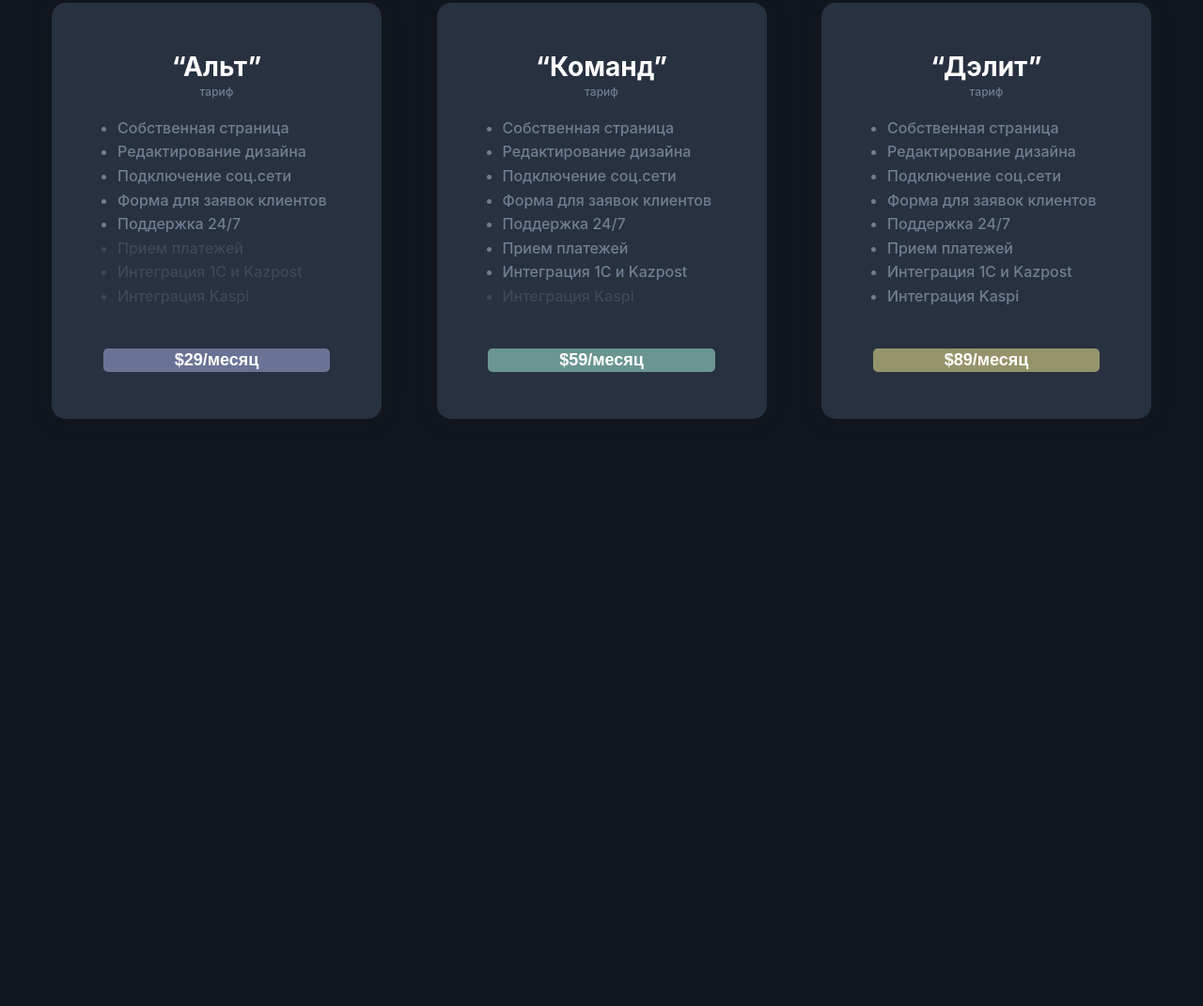
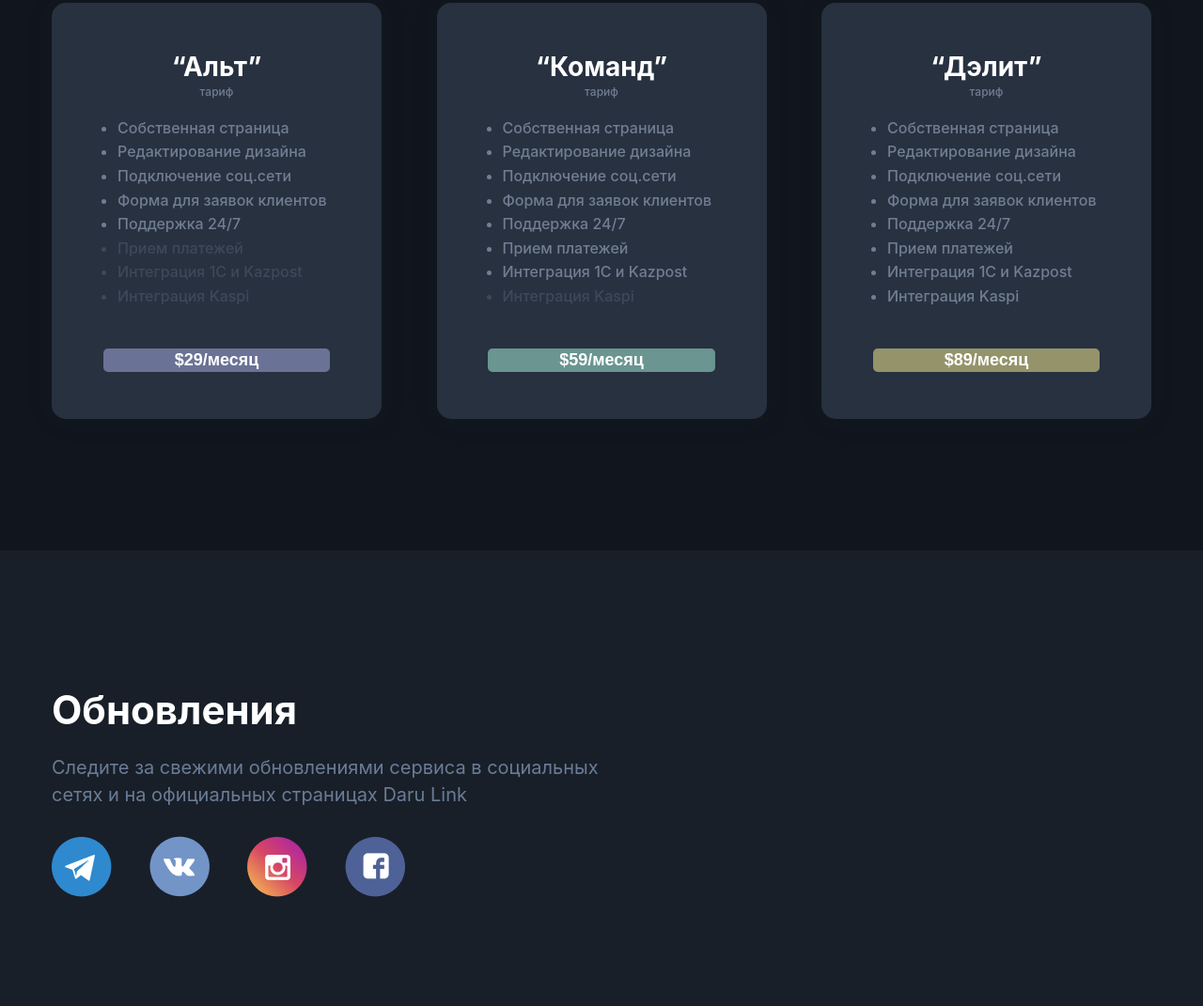
Before and after one commit to Tetiana-Pitikova/LandingDark, a plain HTML site: page index.html in a window 1280 px wide. Shown: the part 3593-4664 px from the top of the page at 94% size. Before the commit the page ends 4179 px from the top, so only its background shows below. Drawn offline with Linux system fonts and the light colour scheme; a web font is replaced by a local one.

Commit message:
creating section6

```diff
--- a/css/style.css
+++ b/css/style.css
@@ -342,3 +342,32 @@ body {
     color: #FFFFFF;
     padding: 70px;
 }
+/* section6 */
+.section6 {
+    background: #181F29;
+}
+.section6 h2 {
+    font-style: normal;
+    font-weight: bold;
+    font-size: 42px;
+    line-height: 50px;
+    color: #FFFFFF;
+    margin: 0;
+    padding-top: 145px;
+    padding-bottom: 22px;
+}
+.section6 p {
+    font-style: normal;
+    font-weight: normal;
+    font-size: 20px;
+    line-height: 142.8%;
+    color: #6A7C95;
+    margin: 0;
+    padding-bottom: 30px;
+}
+.social-media {
+    padding-bottom: 110px;
+}
+.social-media img {
+    padding-right: 35px;
+}
--- a/index.html
+++ b/index.html
@@ -106,6 +106,7 @@
             </div>
         </div>
     </section>
+
     <section class="section5">
         <div class="container">
             <h2>Дешевле чем заказывать</h2>
@@ -165,5 +166,18 @@
             </div>
         </div>
     </section>
+
+    <section class="section6">
+        <div class="container">
+            <h2>Обновления</h2>
+            <p>Следите за свежими обновлениями сервиса в социальных <br> сетях и на официальных страницах Daru Link</p>
+            <div class="social-media">
+                <img src="img/telegramm.png" alt="">
+                <img src="img/vk.png" alt="">
+                <img src="img/instagramm.png" alt="">
+                <img src="img/facebook.png" alt="">
+            </div>
+        </div>
+    </section>
 </body>
 </html>
```
